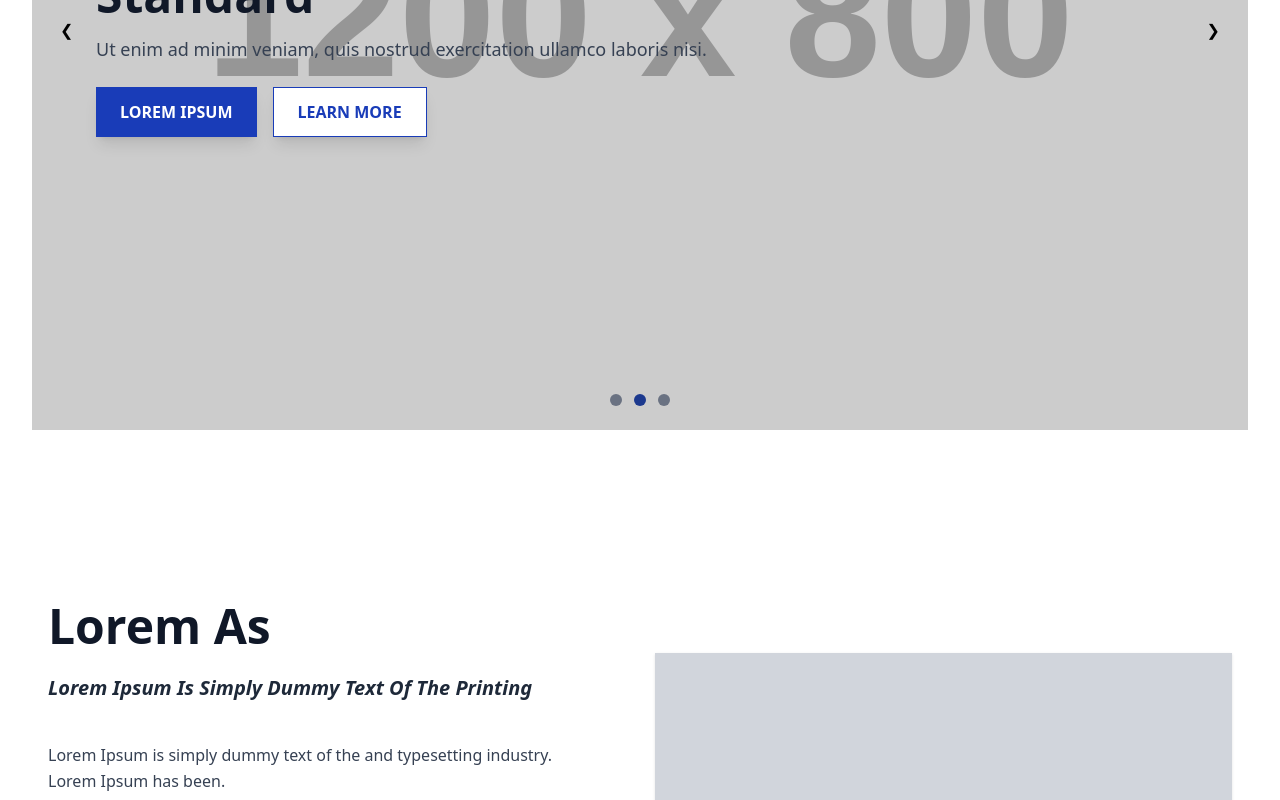
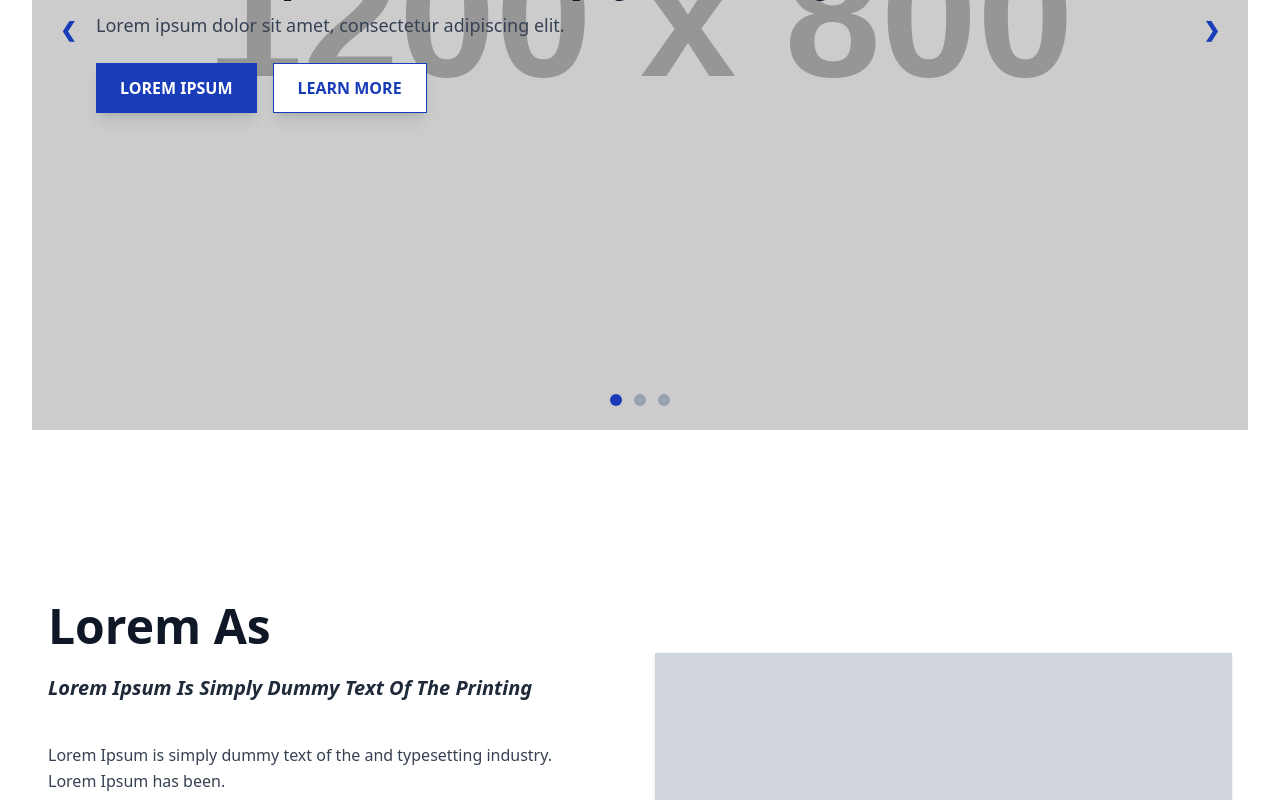
Before and after one commit to NassimaAgram/AlisaBoutique-html-template, a website: page src/index.html in a window 1280 px wide. Both pictures are taken after a click on the element 616 px from the left and 832 px from the top of the page. Shown: the part 432-1232 px from the top of the page. Drawn offline with Linux system fonts and the light colour scheme; placeholder pictures from the web are drawn by us.

Commit message:
Refactor carousel functionality: consolidate into a single function with parameters to control multiple carousels

```diff
--- a/src/index.html
+++ b/src/index.html
@@ -229,21 +229,20 @@
             </header>
 
 
-
             <!-- Hero Section -->
-            <section id="hero" class="relative -top-72 isolate px-6 pt-32 pb-16 lg:px-8 overflow-hidden z-0">
+            <section id="hero" class="relative -top-72 isolate px-6 pt-32 pb-16 lg:px-8 z-0">
                 <div class="relative w-full h-[600px] md:h-[700px] lg:h-[800px]">
                     <!-- Carousel Items -->
-                    <div class="hero-carousel relative w-full h-full">
-
+                    <div id="hero-carousel" class="hero-carousel relative w-full h-full flex overflow-x-hidden scroll-smooth snap-x snap-mandatory">
                         <!-- Slide 1 -->
-                        <div class="hero-slide absolute inset-0 w-full h-full opacity-0 transition-opacity duration-500 ease-in-out z-0 pointer-events-none">
-                            <picture>
-                                <source media="(min-width: 1024px)" srcset="https://dummyimage.com/1200x800/c4c4c4/fff&text=DummyImg+lg+1">
-                                <source media="(min-width: 768px)" srcset="https://dummyimage.com/800x600/c4c4c4/fff&text=DummyImg+md+1">
-                                <img src="https://dummyimage.com/600x400/c4c4c4/fff&text=DummyImg+sm+1" alt="Slide 1" class="absolute inset-0 w-full h-full object-cover">
+                        <div class="hero-slide w-full h-full flex-shrink-0 snap-start relative">
+                            <picture class="absolute top-0 left-0 w-full h-full z-10">
+                                <source type="image/webp" media="(min-width: 1024px)" srcset="https://dummyimage.com/1200x800/c4c4c4/fff&text=DummyImg+lg+1">
+                                <source type="image/webp" media="(min-width: 768px)" srcset="https://dummyimage.com/800x600/c4c4c4/fff&text=DummyImg+md+1">
+                                <img type="image/webp" src="https://dummyimage.com/600x400/c4c4c4/fff&text=DummyImg+sm+1" alt="Slide 1" class="w-full h-full object-cover">
                             </picture>
-                            <div class="relative z-10 flex flex-col items-start justify-center text-left px-10 md:px-16 h-full">
+                            <!-- Text Content -->
+                            <div class="relative z-20 flex flex-col items-start justify-center text-left px-10 md:px-16 h-full">
                                 <h1 class="text-5xl font-bold text-gray-900">Lorem Ipsum Is Simply Dummy Text</h1>
                                 <p class="mt-4 text-lg text-gray-700 max-w-2xl">Lorem ipsum dolor sit amet, consectetur adipiscing elit.</p>
                                 <div class="mt-6 flex gap-4">
@@ -254,13 +253,14 @@
                         </div>
 
                         <!-- Slide 2 -->
-                        <div class="hero-slide absolute inset-0 w-full h-full opacity-0 transition-opacity duration-500 ease-in-out z-0 pointer-events-none">
-                            <picture>
-                                <source media="(min-width: 1024px)" srcset="https://dummyimage.com/1200x800/bababa/fff&text=DummyImg+lg+2">
-                                <source media="(min-width: 768px)" srcset="https://dummyimage.com/800x600/bababa/fff&text=DummyImg+md+2">
-                                <img src="https://dummyimage.com/600x400/bababa/fff&text=DummyImag+sm+2" alt="Slide 2" class="absolute inset-0 w-full h-full object-cover">
+                        <div class="hero-slide w-full h-full flex-shrink-0 snap-start relative">
+                            <picture class="absolute top-0 left-0 w-full h-full z-10">
+                                <source type="image/webp" media="(min-width: 1024px)" srcset="https://dummyimage.com/1200x800/bababa/fff&text=DummyImg+lg+2">
+                                <source type="image/webp" media="(min-width: 768px)" srcset="https://dummyimage.com/800x600/bababa/fff&text=DummyImg+md+2">
+                                <img type="image/webp" src="https://dummyimage.com/600x400/bababa/fff&text=DummyImag+sm+2" alt="Slide 2" class="w-full h-full object-cover">
                             </picture>
-                            <div class="relative z-10 flex flex-col items-start justify-center text-left px-10 md:px-16 h-full">
+                            <!-- Text Content -->
+                            <div class="relative z-20 flex flex-col items-start justify-center text-left px-10 md:px-16 h-full">
                                 <h1 class="text-5xl font-bold text-gray-900">Lorem Ipsum Has Been The Industry's Standard</h1>
                                 <p class="mt-4 text-lg text-gray-700 max-w-2xl">Ut enim ad minim veniam, quis nostrud exercitation ullamco laboris nisi.</p>
                                 <div class="mt-6 flex gap-4">
@@ -271,13 +271,14 @@
                         </div>
 
                         <!-- Slide 3 -->
-                        <div class="hero-slide absolute inset-0 w-full h-full opacity-0 transition-opacity duration-500 ease-in-out z-0 pointer-events-none">
-                            <picture>
-                                <source media="(min-width: 1024px)" srcset="https://dummyimage.com/1200x800/b3b3b3/fff&text=DummyImg+lg+3">
-                                <source media="(min-width: 768px)" srcset="https://dummyimage.com/800x600/b3b3b3/fff&text=DummyImg+md+3">
-                                <img src="https://dummyimage.com/600x400/b3b3b3/fff&text=DummyImg+sm+3" alt="Slide 3" class="absolute inset-0 w-full h-full object-cover">
+                        <div class="hero-slide w-full h-full flex-shrink-0 snap-start relative">
+                            <picture class="absolute top-0 left-0 w-full h-full z-10">
+                                <source type="image/webp" media="(min-width: 1024px)" srcset="https://dummyimage.com/1200x800/b3b3b3/fff&text=DummyImg+lg+3">
+                                <source type="image/webp" media="(min-width: 768px)" srcset="https://dummyimage.com/800x600/b3b3b3/fff&text=DummyImg+md+3">
+                                <img type="image/webp" src="https://dummyimage.com/600x400/b3b3b3/fff&text=DummyImg+sm+3" alt="Slide 3" class="w-full h-full object-cover">
                             </picture>
-                            <div class="relative z-10 flex flex-col items-start justify-center text-left px-10 md:px-16 h-full">
+                            <!-- Text Content -->
+                            <div class="relative z-20 flex flex-col items-start justify-center text-left px-10 md:px-16 h-full">
                                 <h1 class="text-5xl font-bold text-gray-900">Printing And Typesetting Industry</h1>
                                 <p class="mt-4 text-lg text-gray-700 max-w-2xl">Duis aute irure dolor in reprehenderit in voluptate velit esse cillum dolore.</p>
                                 <div class="mt-6 flex gap-4">
@@ -286,21 +287,21 @@
                                 </div>
                             </div>
                         </div>
-
                     </div>
 
                     <!-- Navigation Buttons -->
-                    <button id="hero-prev" class="hero-btn absolute cursor-pointer top-1/2 left-4 transform -translate-y-1/2 text-black p-3 rounded-full z-50">❮</button>
-                    <button id="hero-next" class="hero-btn absolute cursor-pointer top-1/2 right-4 transform -translate-y-1/2 text-black p-3 rounded-full z-50">❯</button>
+                    <button id="hero-prev" class="hero-btn absolute cursor-pointer top-1/2 left-4 transform -translate-y-1/2 text-blue-800 p-3 rounded-full font-bold text-xl z-50">❮</button>
+                    <button id="hero-next" class="hero-btn absolute cursor-pointer top-1/2 right-4 transform -translate-y-1/2 text-blue-800 p-3 rounded-full font-bold text-xl z-50">❯</button>
 
                     <!-- Pagination Dots -->
                     <div class="absolute bottom-6 left-1/2 transform -translate-x-1/2 flex space-x-3 z-30">
-                        <span class="hero-dot w-3 h-3 bg-gray-500 rounded-full cursor-pointer"></span>
-                        <span class="hero-dot w-3 h-3 bg-gray-500 rounded-full cursor-pointer"></span>
-                        <span class="hero-dot w-3 h-3 bg-gray-500 rounded-full cursor-pointer"></span>
+                        <span class="hero-dot w-3 h-3 rounded-full cursor-pointer"></span>
+                        <span class="hero-dot w-3 h-3 rounded-full cursor-pointer"></span>
+                        <span class="hero-dot w-3 h-3 rounded-full cursor-pointer"></span>
                     </div>
                 </div>
             </section>
+
 
 
 
@@ -557,12 +558,12 @@
                         </div>
 
                         <!-- Carousel Navigation -->
-                        <button id="prev" class="absolute top-1/2 left-0 transform -translate-y-1/2 bg-blue-800 text-white p-2 rounded-full hidden">
+                        <button id="prev" class="absolute top-1/2 left-0 transform -translate-y-1/2 bg-blue-800 text-white p-2 cursor-pointer rounded-full hidden">
                             <svg xmlns="http://www.w3.org/2000/svg" class="h-6 w-6" viewBox="0 0 24 24" fill="none" stroke="currentColor" stroke-width="2" stroke-linecap="round" stroke-linejoin="round">
                                 <path d="M15 18l-6-6 6-6"></path>
                             </svg>
                         </button>
-                        <button id="next" class="absolute top-1/2 right-0 transform -translate-y-1/2 bg-blue-800 text-white p-2 rounded-full" aria-label="next">
+                        <button id="next" class="absolute top-1/2 right-0 transform -translate-y-1/2 bg-blue-800 text-white p-2 cursor-pointer rounded-full" aria-label="next">
                             <svg xmlns="http://www.w3.org/2000/svg" class="h-6 w-6" viewBox="0 0 24 24" fill="none" stroke="currentColor" stroke-width="2" stroke-linecap="round" stroke-linejoin="round">
                                 <path d="M9 18l6-6-6-6"></path>
                             </svg>
--- a/src/js/carousel.js
+++ b/src/js/carousel.js
@@ -1,144 +1,116 @@
-// Generalized Carousel Function
 function initializeCarousel({
     carouselSelector,
     prevButtonSelector,
     nextButtonSelector,
     itemSelector,
-    isSlideCarousel = false,
     dotSelector = null,
     autoAdvance = false,
-    intervalTime = 3000
+    intervalTime = 3000,
+    isInfinite = true,  // Add this for infinite scrolling
+    scrollDirection = 'horizontal', // horizontal or vertical
 }) {
     const carousel = document.querySelector(carouselSelector);
     const prevButton = document.getElementById(prevButtonSelector);
     const nextButton = document.getElementById(nextButtonSelector);
     const items = document.querySelectorAll(itemSelector);
+    const dots = dotSelector ? document.querySelectorAll(dotSelector) : [];
     let index = 0;
+    let currentItem = items[index];
 
-    // For Slide-based Carousels (Hero-style)
-    if (isSlideCarousel) {
-        const dots = dotSelector ? document.querySelectorAll(dotSelector) : [];
-        let currentSlide = 0;
-
-        function updateSlide(index) {
-            items.forEach((item, i) => {
-
-                const img = item.querySelector("picture");
-
-                if (i === index) {
-                    item.classList.add("opacity-100", "z-10", "pointer-events-auto");
-                    item.classList.remove("opacity-0", "z-0", "pointer-events-none");
-                    img.classList.add("opacity-100");
-                    img.classList.remove("opacity-0");
-                    if (dots.length) {
-                        dots[i].classList.add("bg-blue-900");
-                        dots[i].classList.remove("bg-gray-500");
-                    }
-                } else {
-                    item.classList.add("opacity-0", "z-0", "pointer-events-none");
-                    item.classList.remove("opacity-100", "z-10", "pointer-events-auto");
-                    img.classList.add("opacity-0");
-                    img.classList.remove("opacity-100");
-                    if (dots.length) {
-                        dots[i].classList.add("bg-gray-500");
-                        dots[i].classList.remove("bg-blue-900");
-                    }
-                }
+    // Function to update the carousel, either by scroll or fade
+    function updateCarousel() {
+        if (scrollDirection === 'horizontal') {
+            carousel.scrollTo({
+                left: currentItem.offsetLeft,
+                behavior: 'smooth'
+            });
+        } else if (scrollDirection === 'vertical') {
+            carousel.scrollTo({
+                top: currentItem.offsetTop,
+                behavior: 'smooth'
             });
         }
 
-        function nextSlide() {
-            currentSlide = (currentSlide + 1) % items.length;
-            updateSlide(currentSlide);
+        // Update dots if provided
+        if (dots.length) {
+            dots.forEach((dot, i) => {
+                dot.classList.toggle('bg-blue-800', i === index);
+                dot.classList.toggle('bg-gray-400', i !== index);
+            });
         }
 
-        function prevSlide() {
-            currentSlide = (currentSlide - 1 + items.length) % items.length;
-            updateSlide(currentSlide);
+        // Handle button visibility
+        if (isInfinite) {
+            prevButton.classList.remove('hidden');
+            nextButton.classList.remove('hidden');
+        } else {
+            prevButton.classList.toggle('hidden', index === 0);
+            nextButton.classList.toggle('hidden', index === items.length - 1);
+        }
     }
 
+    // Next slide action
+    function nextSlide() {
+        index = (index + 1) % items.length; // Infinite scrolling
+        currentItem = items[index];
+        updateCarousel();
+    }
+
+    // Previous slide action
+    function prevSlide() {
+        index = (index - 1 + items.length) % items.length; // Infinite scrolling
+        currentItem = items[index];
+        updateCarousel();
+    }
+
+    // Auto advance functionality if enabled
+    if (autoAdvance) {
+        setInterval(nextSlide, intervalTime);
+    }
+
+    // Dots functionality (click on a dot to go to specific slide)
     if (dotSelector) {
         dots.forEach((dot, i) => {
-                dot.addEventListener("click", () => {
-                    currentSlide = i;
-                    updateSlide(i);
+            dot.addEventListener('click', () => {
+                index = i;
+                currentItem = items[index];
+                updateCarousel();
             });
         });
     }
 
-        nextButton.addEventListener("click", nextSlide);
-        prevButton.addEventListener("click", prevSlide);
-
-        // Auto slide change if enabled
-        if (autoAdvance) {
-            setInterval(nextSlide, intervalTime);
-        }
-
-        updateSlide(currentSlide); // Initialize the first slide
-    }
-    // For Scroll-based Carousels (Services-style)
-    else {
-        function updateCarousel() {
-            carousel.scrollTo({
-                left: items[index].offsetLeft,
-                behavior: 'smooth'
-            });
-
-            // Show or hide the previous/next buttons based on the current index
-            if (index === 0) {
-                prevButton.classList.add('hidden');
-            } else {
-                prevButton.classList.remove('hidden');
-            }
-
-            if (index === items.length - 1) {
-                nextButton.classList.add('hidden');
-            } else {
-                nextButton.classList.remove('hidden');
-            }
-        }
-
-        // On Next Button Click
-        nextButton.addEventListener('click', function () {
-            if (index < items.length - 1) {
-                index++;
-                updateCarousel();
-            }
-        });
-
-        // On Previous Button Click
-        prevButton.addEventListener('click', function () {
-            if (index > 0) {
-                index--;
-                updateCarousel();
-            }
-        });
+    // Attach event listeners to the previous and next buttons
+    nextButton.addEventListener('click', nextSlide);
+    prevButton.addEventListener('click', prevSlide);
 
     // Initialize the first state of the carousel
     updateCarousel();
 }
-}
 
-// Initialize the Services Carousel (Scroll-based)
+
+
 document.addEventListener('DOMContentLoaded', function () {
     initializeCarousel({
         carouselSelector: '.services-carousel',
         prevButtonSelector: 'prev',
         nextButtonSelector: 'next',
-        itemSelector: '.service-item'
+        itemSelector: '.service-item',
+        autoAdvance: false,
+        isInfinite: false,
     });
 });
 
-// Initialize the Hero Carousel (Slide-based with dots)
+
+
 document.addEventListener('DOMContentLoaded', function () {
     initializeCarousel({
         carouselSelector: '.hero-carousel',
         prevButtonSelector: 'hero-prev',
         nextButtonSelector: 'hero-next',
         itemSelector: '.hero-slide',
-        isSlideCarousel: true,
         dotSelector: '.hero-dot',
         autoAdvance: true,
-        intervalTime: 3000
+        intervalTime: 5000,
+        isInfinite: true,
     });
 });
```
Also changed, not shown: src/styles/output.css. Lines whose indentation alone changed are shown as unchanged.
